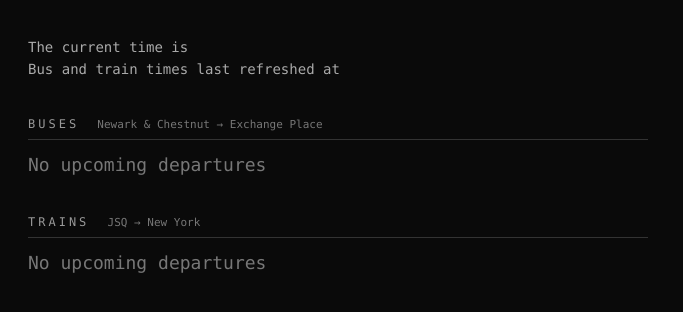
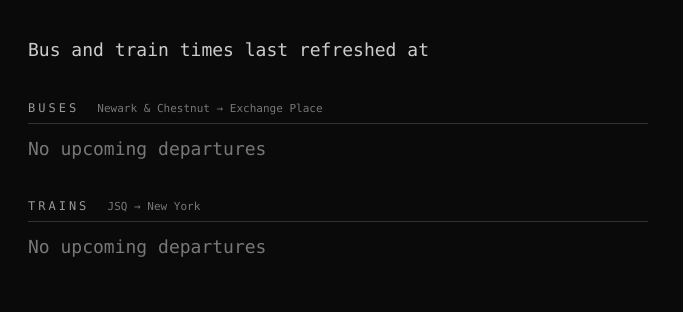
Before and after one commit to EscVelocityDigital/TransportationApp, a Flask app: template board/templates/board.html in a window 1280 px wide. Shown: the top 312 px of the page, without its empty margins (0-683 px from the left). Run offline with Flask 3, Linux system fonts and the light colour scheme; the template is opened without the code that fills it, so the values that code supplies are empty.

Commit message:
Remove duplicate time display, increase meta text size and brightness
Co-Authored-By: Claude Sonnet 4.6 <noreply@anthropic.com>

```diff
--- a/board/static/style.css
+++ b/board/static/style.css
@@ -17,8 +17,8 @@ body {
 
 .meta {
   margin-bottom: 36px;
-  color: #aaa;
-  font-size: 14px;
+  color: #ccc;
+  font-size: 18px;
   line-height: 1.6;
 }
 
--- a/board/templates/board.html
+++ b/board/templates/board.html
@@ -10,7 +10,6 @@
 
   <div class="clock">{{ now }}</div>
   <div class="meta">
-    <p>The current time is {{ now }}</p>
     <p>Bus and train times last refreshed at {{ refreshed }}</p>
   </div>
 
```
